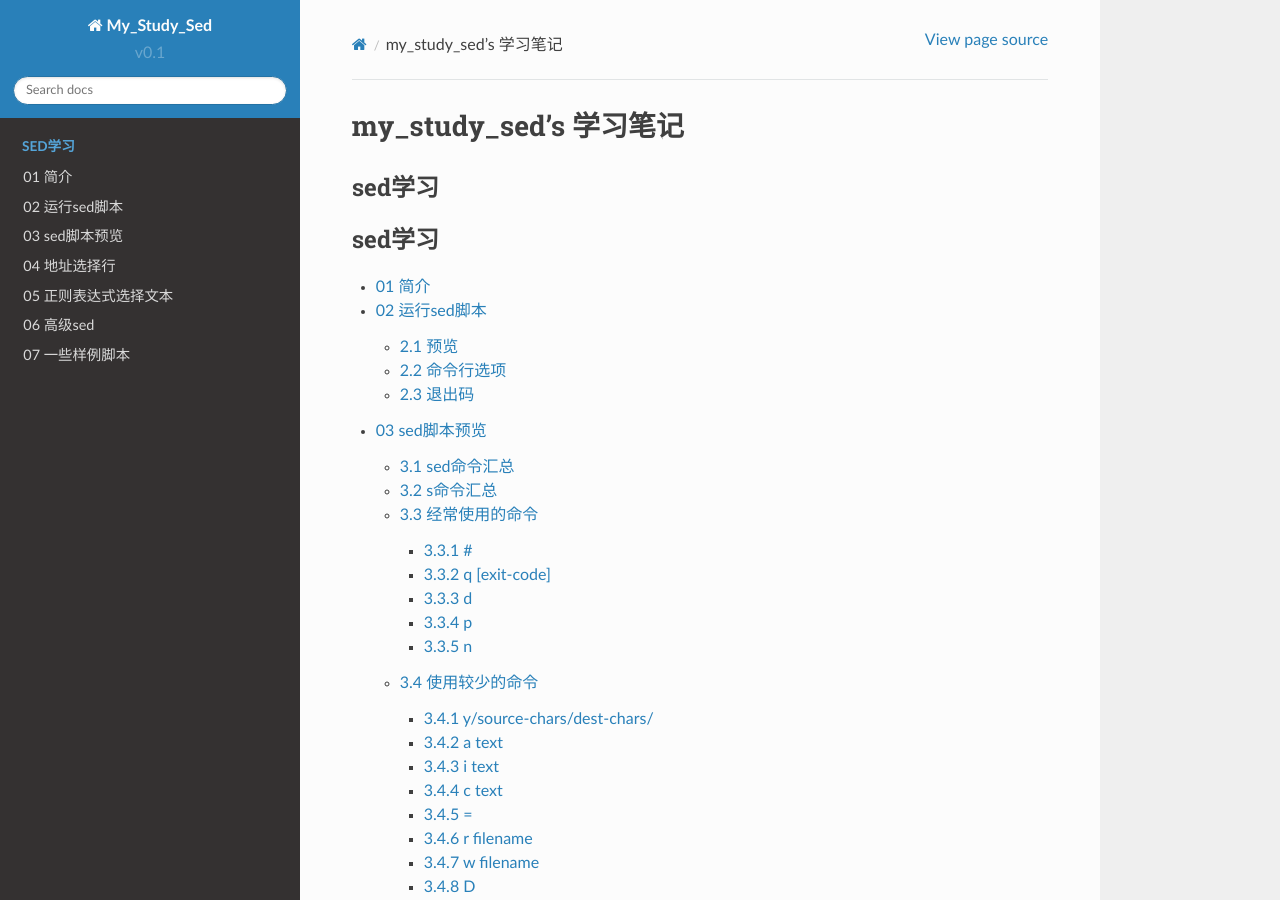
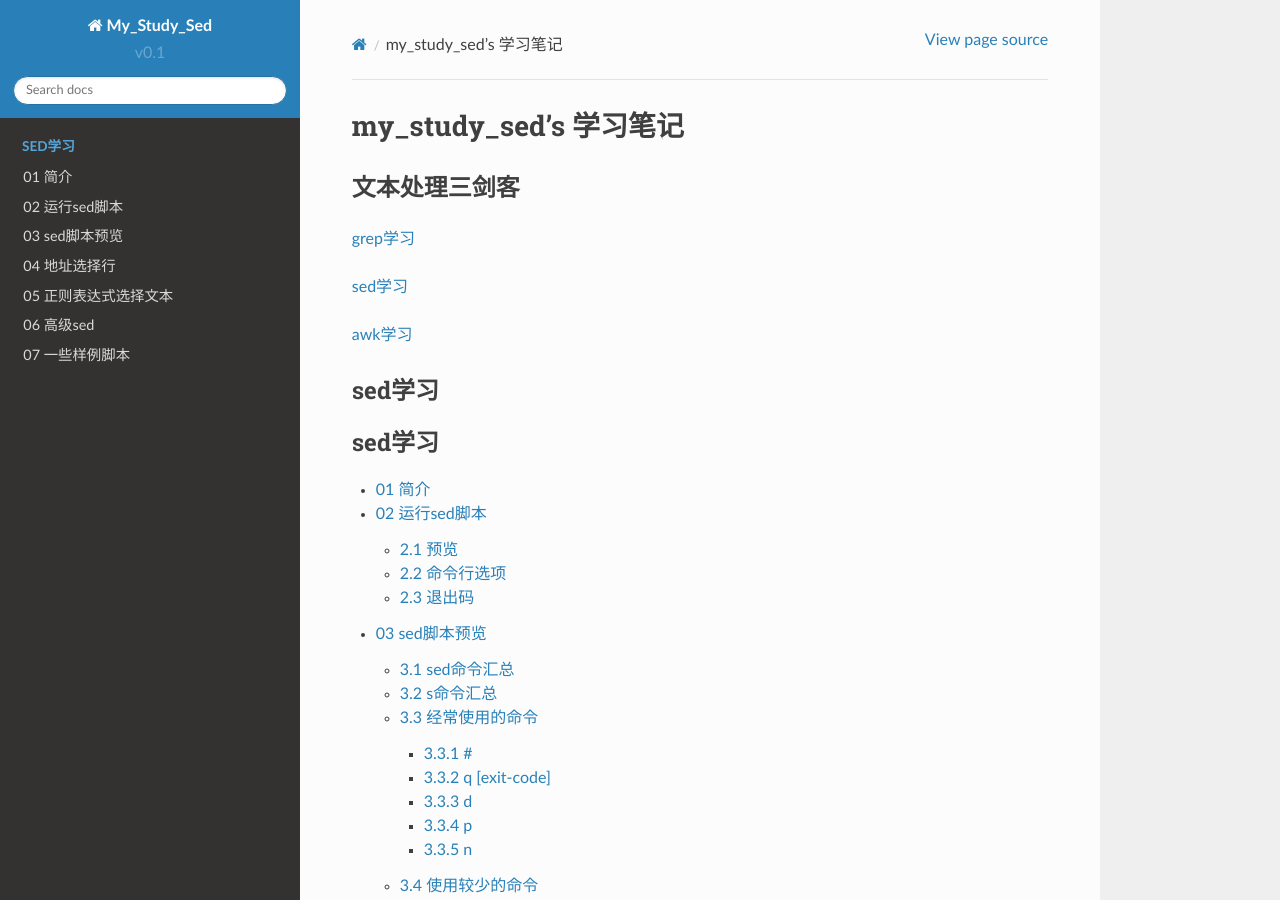
Before and after one commit to zhaojiedi1992/My_Study_Sed, a Sphinx documentation site: the page built from source/index.rst, in a window 1280 px wide and 900 px high. Built offline with Sphinx 7.4.7 and the Read the Docs theme 2.0.0, drawn with Linux system fonts in a browser that asks for light colours.

Commit message:
add grep sed awk link

```diff
--- a/source/index.rst
+++ b/source/index.rst
@@ -3,6 +3,21 @@
 ========================
 my_study_sed's 学习笔记
 ========================
+
+文本处理三剑客
+~~~~~~~~~~~~~~~~~~~~~~~~~~~
+
+grep学习_
+
+.. _grep学习: http://my-study-grep.readthedocs.io/en/latest/
+
+sed学习_
+
+.. _sed学习: http://my-study-sed.readthedocs.io/en/latest/
+
+awk学习_
+
+.. _awk学习: http://my-study-gawk.readthedocs.io/en/latest/
 
 sed学习
 ~~~~~~~~~~~~~~~~~~~~~~~~~~~~~~~~~~~~~~~~~~~~~
```
Also changed, not shown: 15 other files.
